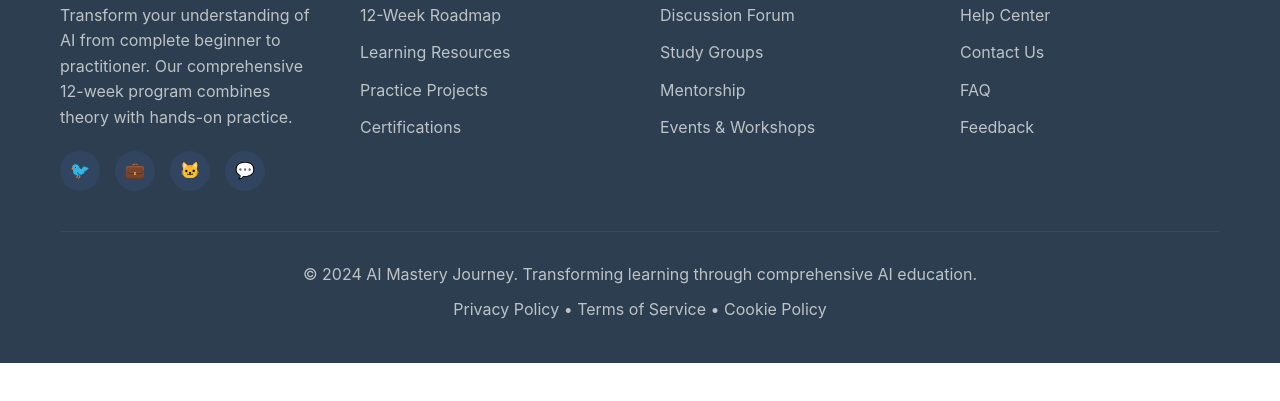
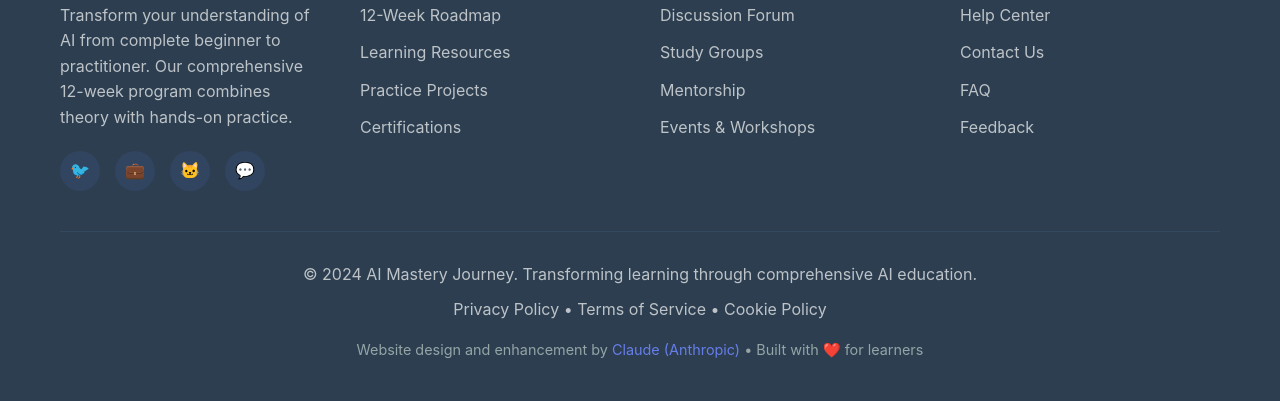
Before and after one commit to udx1/ai-learning-app, a plain HTML site: page ai-road-map/index.html in a window 1280 px wide. Shown: the part 2947-3348 px from the top of the page. Before the commit the page ends 3310 px from the top, so only its background shows below. Drawn offline with Linux system fonts and the light colour scheme.

Commit message:
Update index.html
Added credit note - "Claude" is the man!!

```diff
--- a/ai-road-map/index.html
+++ b/ai-road-map/index.html
@@ -691,6 +691,9 @@
                     <a href="#terms" style="color: #bdc3c7; text-decoration: none;">Terms of Service</a> •
                     <a href="#cookies" style="color: #bdc3c7; text-decoration: none;">Cookie Policy</a>
                 </p>
+                <p style="margin-top: 15px; font-size: 0.9rem; color: #95a5a6;">
+                    Website design and enhancement by <span style="color: #667eea;">Claude (Anthropic)</span> • Built with ❤️ for learners
+                </p>
             </div>
         </div>
     </footer>
```
